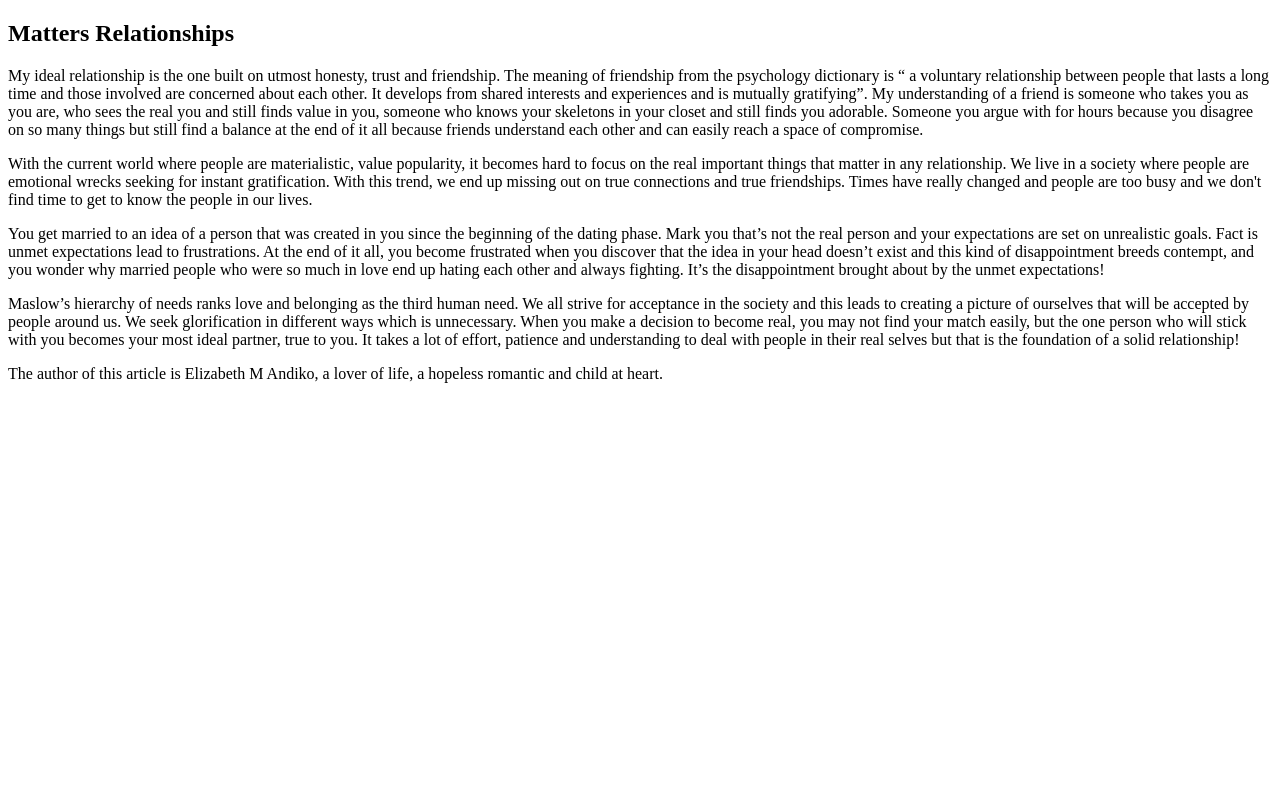
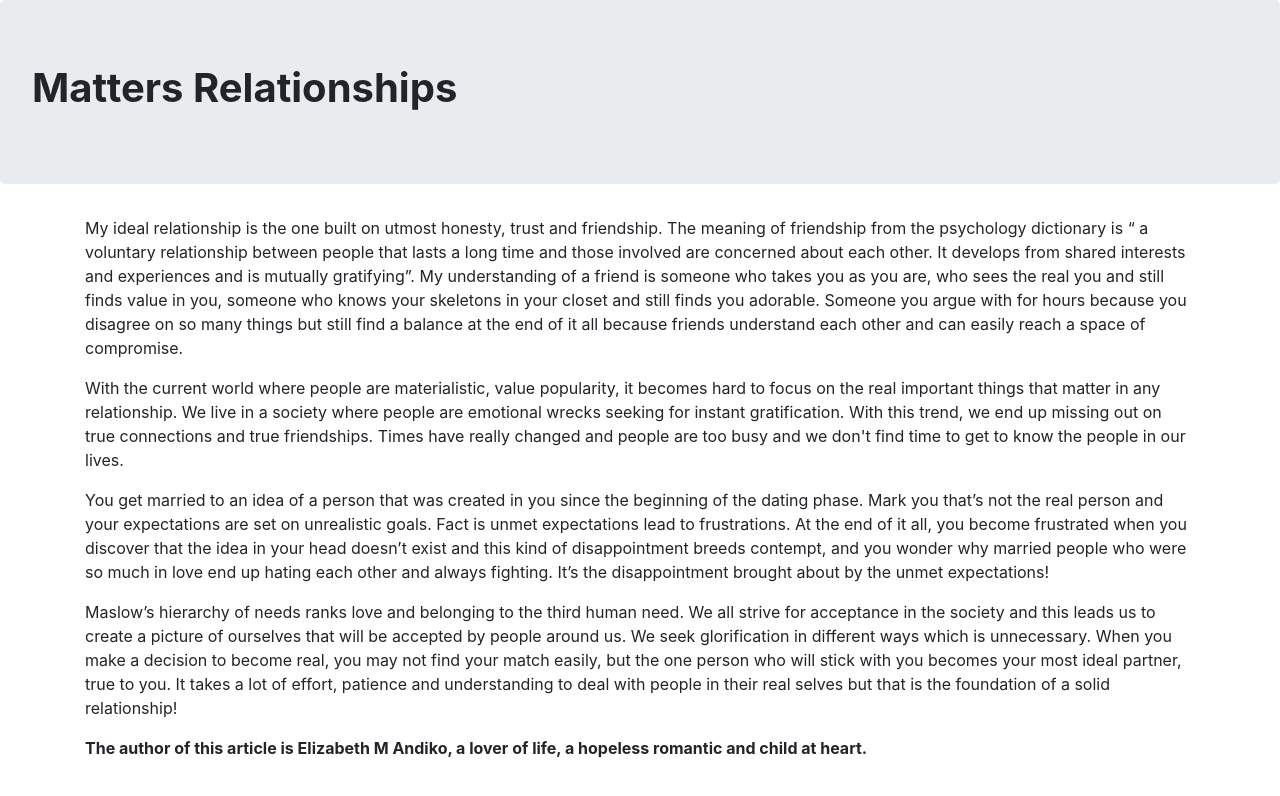
Before and after one commit to Andiko15/relationship-matters-, a plain HTML site: page index.html in a window 1280 px wide. Drawn offline with Linux system fonts and the light colour scheme.

Commit message:
include final changes in indentation

```diff
--- a/index.html
+++ b/index.html
@@ -2,15 +2,25 @@
 <html lang="en" dir="ltr">
   <head>
     <meta charset="utf-8">
-    <title>Matters Relationships</title>
+    <link href="css/bootstrap.css" rel="stylesheet" type="text/css">
+    <link href="css/styles.css" rel="stylesheet" type="text/css">
+    <title><Matters Relationships</title>
+      <div class="jumbotron">
+        <h1><strong>Matters Relationships</strong></h1>
+
+      </div>
   </head>
   <body>
-    <h2>Matters Relationships</h2>
+    <div class="container">
+
+
     <p>My ideal relationship is the one built on utmost honesty, trust and friendship. The meaning of friendship from the psychology dictionary is “ a voluntary relationship between people that lasts a long time and those involved are concerned about each other. It develops from shared interests and experiences and is mutually gratifying”. My understanding of a friend is someone who takes you as you are, who sees the real you and still finds value in you, someone who knows your skeletons in your closet and still finds you adorable. Someone you argue with for hours because you disagree on so many things but still find a balance at the end of it all because friends understand each other and can easily reach a space of compromise.</p>
     <p>With the current world where people are materialistic, value popularity, it becomes hard to focus on the real important things that matter in any relationship. We live in a society where people are emotional wrecks seeking for instant gratification. With this trend, we end up missing out on true connections and true friendships. Times have really changed and people are too busy and we don't find time to get to know the people in our lives. </p>
     <p>You get married to an idea of a person that was created in you since the beginning of the dating phase. Mark you that’s not the real person and your expectations are set on unrealistic goals. Fact is unmet expectations lead to frustrations. At the end of it all, you become frustrated when you discover that the idea in your head doesn’t exist and this kind of disappointment breeds contempt, and you wonder why married people who were so much in love end up hating each other and always fighting. It’s the disappointment brought about by the unmet expectations! </p>
-    <p>Maslow’s hierarchy of needs ranks love and belonging as the third human need. We all strive for acceptance in the society and this leads to creating a picture of ourselves that will be accepted by people around us. We seek glorification in different ways which is unnecessary. When you make a decision to become real, you may not find your  match easily, but the one person who will stick with you becomes your most ideal partner, true to you. It takes a lot of effort, patience and understanding to deal with people in their real selves but that is the foundation of a solid relationship!</p>
+    <p>Maslow’s hierarchy of needs ranks love and belonging to the third human need. We all strive for acceptance in the society and this leads us to create a picture of ourselves that will be accepted by people around us. We seek glorification in different ways which is unnecessary. When you make a decision to become real, you may not find your  match easily, but the one person who will stick with you becomes your most ideal partner, true to you. It takes a lot of effort, patience and understanding to deal with people in their real selves but that is the foundation of a solid relationship!</p>
 
+<footer><strong>The author of this article is Elizabeth M Andiko, a lover of life, a hopeless romantic and child at heart.</strong></footer>
+</div>
   </body>
-  <footer>The author of this article is Elizabeth M Andiko, a lover of life, a hopeless romantic and child at heart.</footer>
+
 </html>
```
